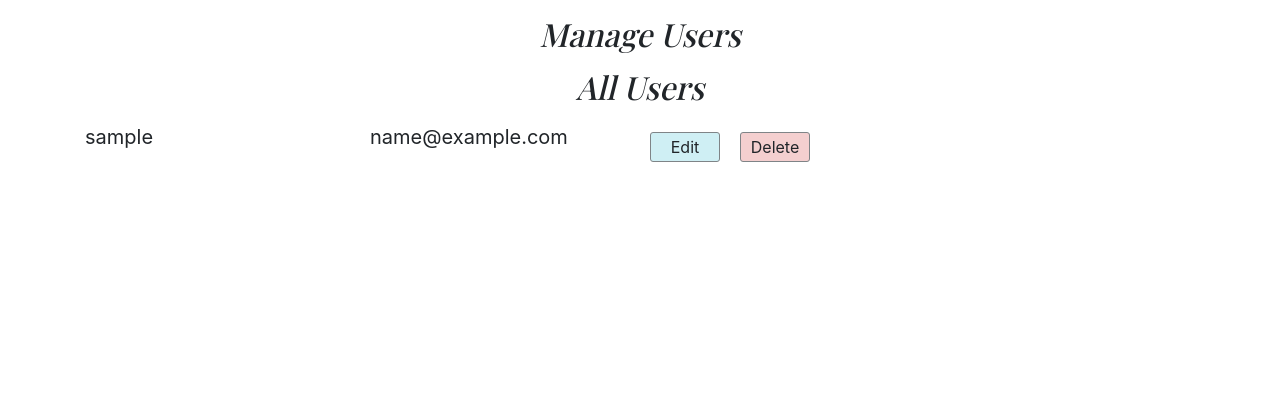
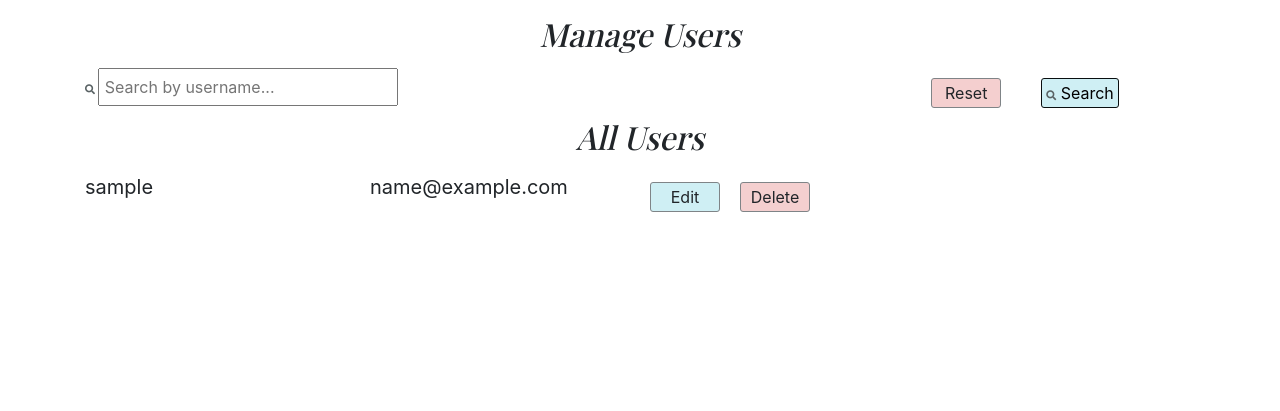
Before and after one commit to Sharon-B/Recipe-Box, a Flask app: page /manage_users in a window 1280 px wide. Shown: the part 75-486 px from the top of the page. Run offline with Flask 2, Linux system fonts and the light colour scheme; a database or web service that is not in the repository returns one stand-in record (values such as "Sample title"); some libraries are stand-ins or nearby versions; some web fonts are replaced.

Commit message:
Add search users functionality to manage_users.html

```diff
--- a/templates/manage_users.html
+++ b/templates/manage_users.html
@@ -5,7 +5,27 @@
 
     <div class="container">
 
+        <div class="row">
+            <div class="col">
+                <form action="{{ url_for('search_users') }}" method="POST">
+                    <div class="row">
+                        <div class="col-8">
+                            <label for="query" class="cat-display"><i class="fas fa-search"></i></label>
+                            <input id="query" name="query" type="text" minlength="3" class="add_cat validate" placeholder="Search by username..." required>
+                        </div>
+                        <div class="col buttons">
+                            <a href="{{ url_for('manage_users') }}" class="btn delete-button">Reset</a>
+                            <button type="submit" class="submit-button">
+                                <i class="fas fa-search"></i> Search
+                            </button>
+                        </div>
+                    </div>
+                </form>
+            </div>
+        </div>
+
         <h2 class="recipes-heading">All Users</h2>
+        {% if users|length > 0 %}
             {% for user in users %}
                 <div class="row">
                     <div class="col-3">
@@ -20,6 +40,9 @@
                     </div>
                 </div>
             {% endfor %}
+        {% else %}
+            <h3>No results found</h3>
+        {% endif %}
 
     </div>
 {% endblock %}
```
Lines whose indentation alone changed are shown as unchanged.
